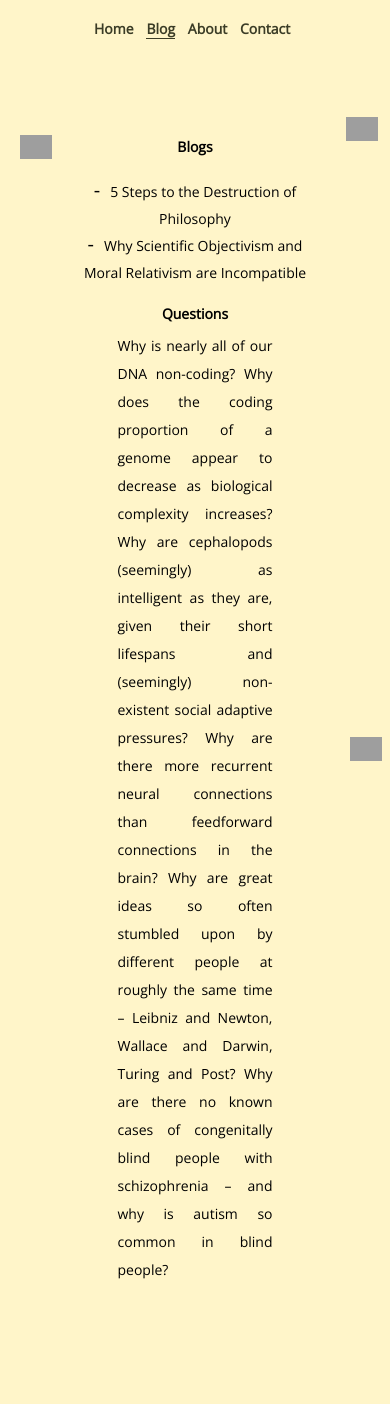
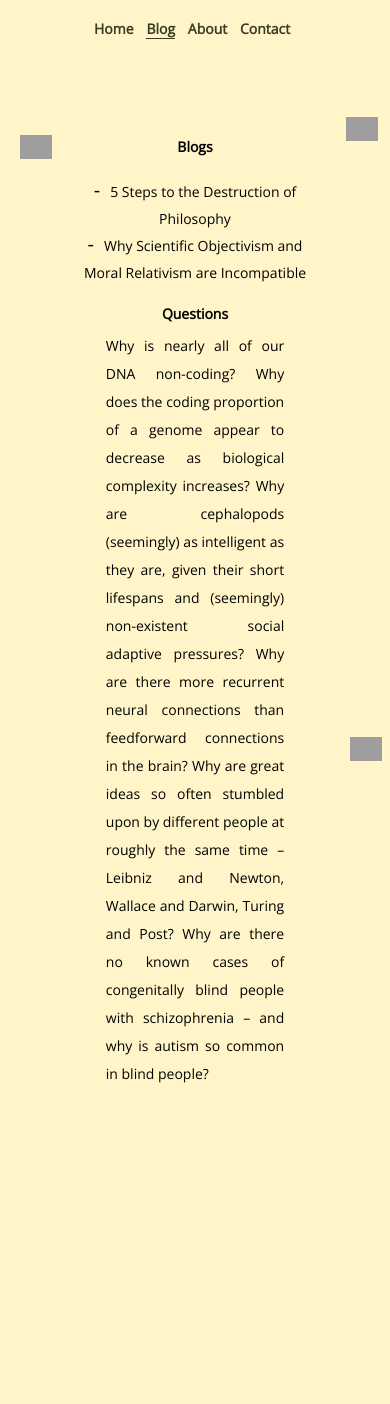
Before and after one commit to richardofarrell/richardofarrell.github.io, a Jekyll site: the page built from blog-list.md, in a window 390 px wide. Built offline with Jekyll 4.4.1, drawn with Linux system fonts in a browser that asks for light colours; after the commit the page ends 1208 px from its top, so only the background shows below that; grey boxes are pictures that could not be loaded.

Commit message:
Update default.html

```diff
--- a/_layouts/default.html
+++ b/_layouts/default.html
@@ -121,7 +121,7 @@
             }
 
             p {
-              margin: 0 clamp(20px, 5vw + 20px, 50px) clamp(120px, 5vw + 20px, 300px); /* Updated margin for smaller devices */
+              margin: 0 clamp(5px, 2vw + 20px, 30px) clamp(120px, 5vw + 20px, 300px); /* Updated margin for smaller devices */
             }
         }
 
```
